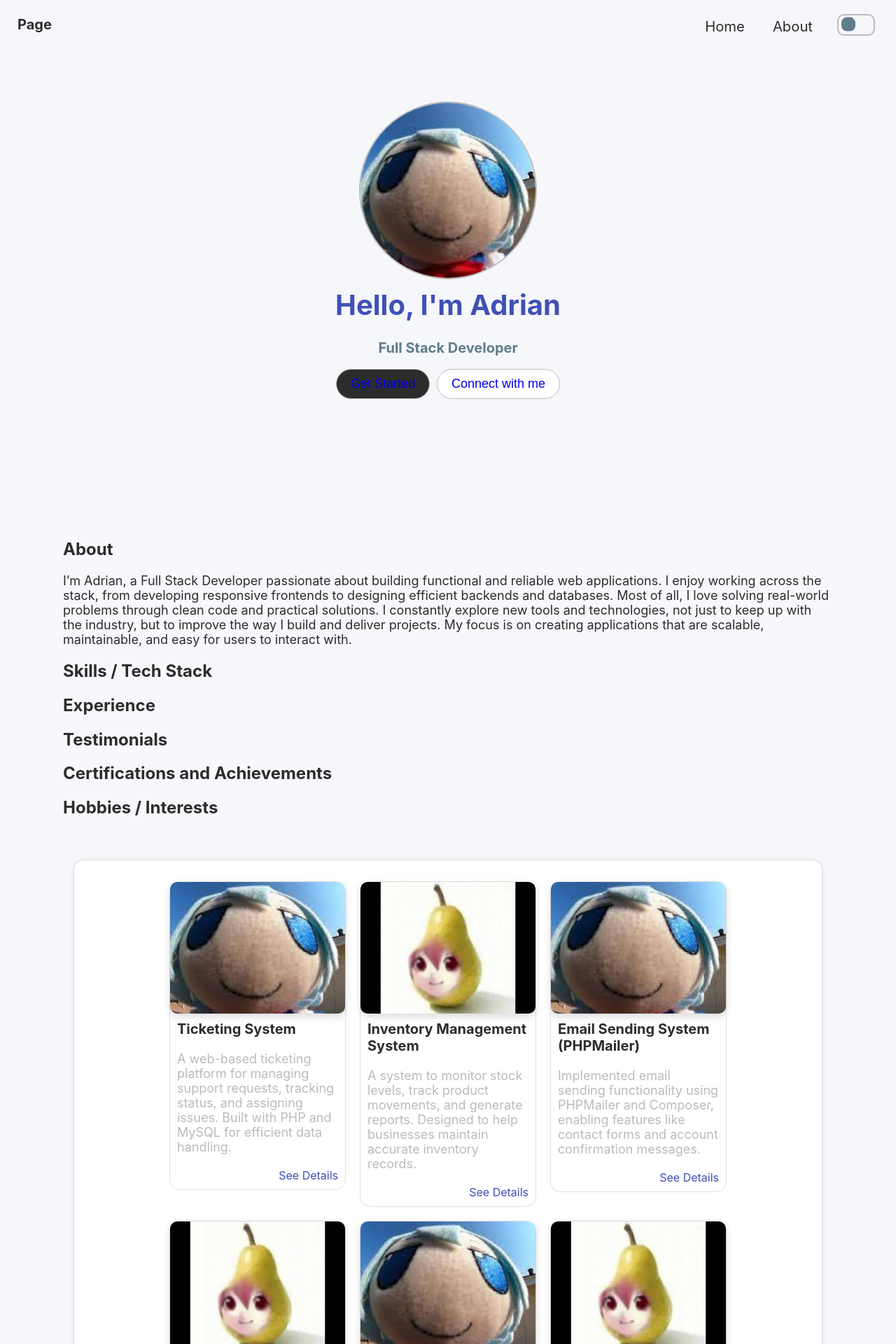
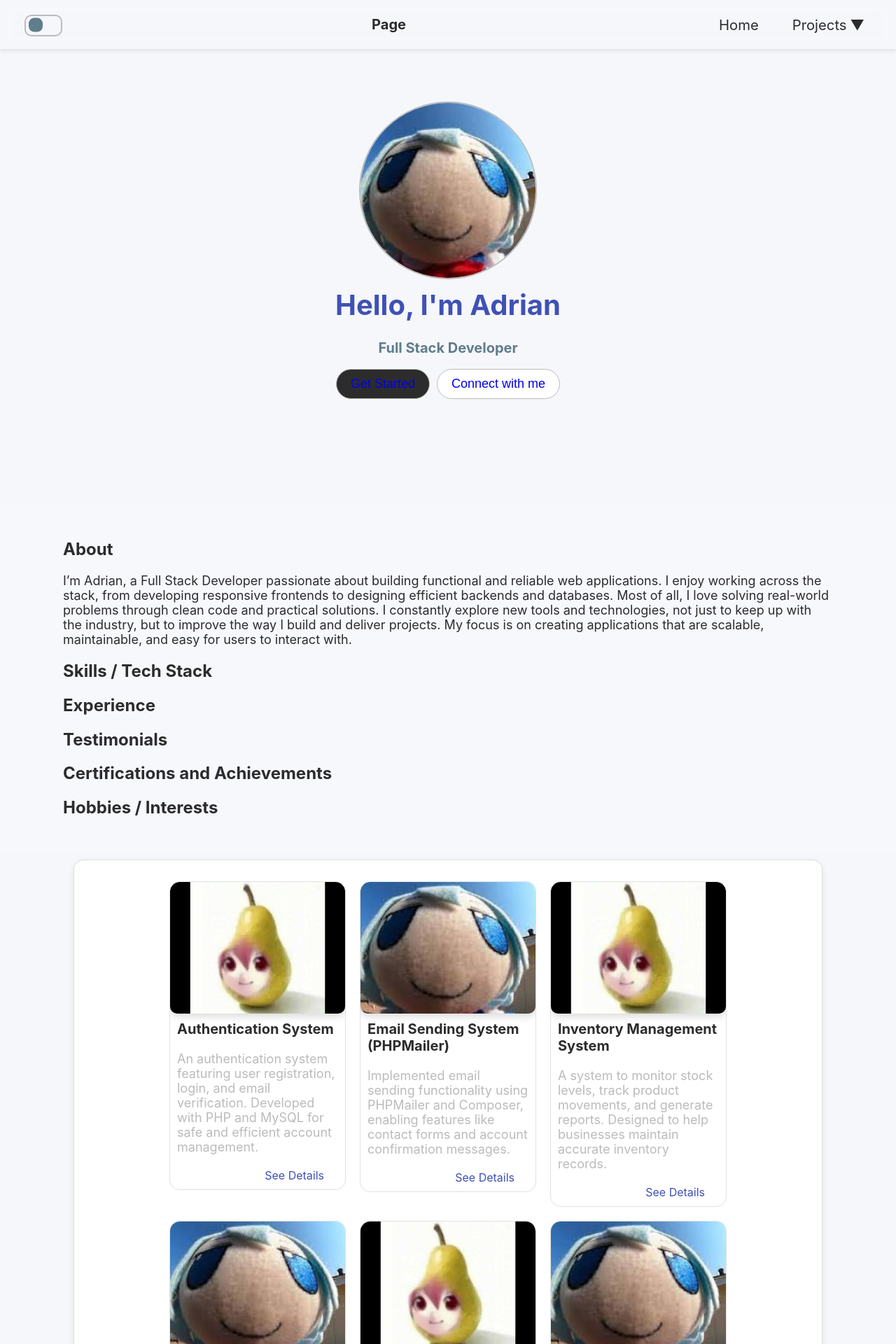
Before and after one commit to PossiblyBread/portfolio, a React (Vite) app: page /portfolio/home in a window 1280 px wide. Shown: the top 1920 px of the page at 70% size. Built offline with nearby package versions, Linux system fonts and the light colour scheme.

Commit message:
modified:   src/components/Card/Card.module.css 	modified:   src/components/Header/Header.jsx 	modified:   src/components/Header/Header.module.css 	modified:   src/pages/Home.jsx

```diff
--- a/src/components/Card/Card.module.css
+++ b/src/components/Card/Card.module.css
@@ -1,10 +1,36 @@
 .card {
+  position: relative;
   color: var(--text-color);
   border-radius: 15px;
   display: flex;
   flex-direction: column;
   justify-content: space-between;
   min-width: 200px;
+  overflow: hidden;
+}
+.card::before {
+  content: "";
+  position: absolute;
+  top: 50%;
+  left: 50%;
+  width: 0;
+  height: 0;
+  background: radial-gradient(circle, var(--primary-color) 0%, transparent 70%);
+  border-radius: 50%;
+  opacity: 0;
+  transform: translate(-50%, -50%);
+  transition: all 0.4s ease;
+  z-index: -1;
+}
+.card:hover {
+  background-color: var(--surface-color);
+  transform: scale(1.03);
+  transition: 0.2s ease-in-out;
+}
+.card:hover::before {
+  width: 250%;
+  height: 250%;
+  opacity: 0.15;
 }
 .card h3,
 .card p {
@@ -52,10 +78,22 @@
   font-size: 16px;
   color: var(--primary-color);
   text-decoration: none;
-  padding: 10px;
+  padding: 10px 30px 10px 10px;
 }
 .cardLink:hover {
-  color: var(--highlight-color);
+    color: var(--highlight-color);
+}
+.cardLink::after {
+  padding-right: 15px;
+  content: " ➜";
+  position: absolute;
+  right: 20px;
+  opacity: 0;
+  transition: all 0.3s ease-in-out;
+}
+.cardLink:hover::after {
+  right: -5px;
+  opacity: 1;
 }
 @media (max-width: 480px) {
   .card {
--- a/src/components/Header/Header.jsx
+++ b/src/components/Header/Header.jsx
@@ -1,30 +1,46 @@
 import { useLocation, NavLink } from "react-router-dom";
 import styles from "./Header.module.css";
 import LightModeSwitch from "../Switch/darkmodeswitch/DarkModeSwitch";
+import { useState } from "react";
 
 function Header() {
     const location = useLocation();
+    const [projectsOpen, setProjectsOpen] = useState(false);
 
     const pageTitles = {
         "/": "Welcome!",
         "/about": "Adrian Adona",
     };
+    const title = pageTitles[location.pathname] || "Page";
 
-    const title = pageTitles[location.pathname] || "Page";
+    const toggleProjects = () => setProjectsOpen(!projectsOpen);
+
+    const isProjectsActive = location.pathname.startsWith("/projects");
 
     return (
         <header className={`${styles.headerNav} glassy-fx`}>
+            <li>
+                <LightModeSwitch />
+            </li>
             <h3>{title}</h3>
             <nav>
-                <ul>
+                <ul className={styles.navList}>
                     <li>
-                        <NavLink to="/" className={({ isActive }) => isActive ? styles.active : undefined} >Home </NavLink>
+                        <NavLink to="/" className={({ isActive  }) => isActive ? styles.active : undefined} > Home </NavLink>
                     </li>
                     <li>
-                        <NavLink to="/about" className={({ isActive }) => isActive ? styles.active : undefined}>About</NavLink>
-                    </li>
-                    <li>
-                        <LightModeSwitch />
+                        <span className={`${styles.dropdownTitle}`} onClick={toggleProjects}>
+                            <span className={`${isProjectsActive ? styles.active : ""}`}>Projects</span>
+                            <span className={`${styles.arrow} ${projectsOpen ? styles.open : ""}`}>▼</span>
+                        </span>
+                        <ul className={`${styles.slide} ${projectsOpen ? styles.open : ""}`}>
+                            <li><NavLink to="/projects/AuthSystem" className={({ isActive }) => isActive ? styles.active : undefined}>Authentication System</NavLink></li>
+                            <li><NavLink to="/projects/EmailSender" className={({ isActive }) => isActive ? styles.active : undefined}>Email Sender</NavLink></li>
+                            <li><NavLink to="/projects/IMS" className={({ isActive }) => isActive ? styles.active : undefined}>Inventory Management System</NavLink></li>
+                            <li><NavLink to="/projects/LedgerSystem" className={({ isActive }) => isActive ? styles.active : undefined}>Ledger System</NavLink></li>
+                            <li><NavLink to="/projects/PayrollSystem" className={({ isActive }) => isActive ? styles.active : undefined}>Payroll System</NavLink></li>
+                            <li><NavLink to="/projects/TicketingSystem" className={({ isActive }) => isActive ? styles.active : undefined}>Ticketing System</NavLink></li>
+                        </ul>
                     </li>
                 </ul>
             </nav>
--- a/src/components/Header/Header.module.css
+++ b/src/components/Header/Header.module.css
@@ -1,10 +1,8 @@
 .headerNav {
   color: var(--text-color);
-  padding: 10px 25px 10px 25px;
-  gap: 1rem;
+  padding: 10px 25px;
   display: flex;
   justify-content: space-between;
-  align-content: center;
   align-items: center;
   max-height: 50px;
   position: fixed;
@@ -12,29 +10,100 @@
   left: 0;
   right: 0;
   z-index: 1000;
+  list-style: none;
+  box-shadow: var(--shadow-soft);
 }
-.headerNav ul {
-  list-style-type: none;
-  overflow: hidden;
+.navList {
+  list-style: none;
+  display: flex;
+  gap: 1rem;
+  align-items: center;
+  margin: 0;
+  padding: 0;
 }
-.headerNav li {
-  float: left;
+.navList li {
+  position: relative;
 }
 .headerNav a {
-  padding: 5px;
+  padding: 5px 10px;
   text-decoration: none;
   display: block;
-  text-align: center;
   color: var(--text-color);
-  margin: 10px 20px 5px 10px;
 }
-.headerNav a:hover {
+.headerNav li:hover {
   color: var(--primary-color);
 }
 .active {
+  position: relative;
   padding: 5px;
   border-radius: 5px;
-  color: var(--highlight-color)!important;
-  background: var(--secondary-color);
-  font-weight: bold;
+  color: var(--highlight-color) !important;
+  text-decoration: none;
 }
+.active::after {
+  content: "";
+  position: absolute;
+  left: 0;
+  bottom: 0;
+  width: 100%;
+  height: 3px;
+  background: var(--highlight-color);
+  border-radius: 3px;
+  transform: scaleX(1);
+  transition: transform 0.3s ease;
+}
+/* Dropdown styling */
+.dropdownTitle {
+  cursor: pointer;
+  padding: 20px;
+  color: var(--text-color);
+  display: block;
+  user-select: none;
+  position: relative;
+}
+.arrow {
+  display: inline-block;
+  margin-left: 5px;
+  transition: transform 0.3s ease;
+}
+.arrow.open {
+  transform: rotate(180deg);
+  color: var(--highlight-color);
+}
+.slide {
+  position: absolute;
+  top: 100%;
+  right: 0;
+  list-style: none;
+  padding-left: 0;
+  padding-top: 10px;
+  width: max-content;
+  max-height: 0;
+  overflow: hidden;
+  box-shadow: none;
+  transition: max-height 0.4s ease, box-shadow 0.3s ease;
+  z-index: 999;
+  border-radius: 10px;
+}
+.slide:hover {
+  color: var(--primary-color);
+}
+.slide.open {
+  max-height: 500px;
+  box-shadow: var(--shadow-soft);
+}
+.slide li {
+  padding: 10px 20px;
+  white-space: nowrap;
+  border-bottom: 1px solid var(--muted-color);
+}
+.slide li:last-child {
+  border-bottom: none;
+}
+.slide li a {
+  color: var(--text-color);
+  display: block;
+}
+.slide li a:hover {
+  color: var(--primary-color);
+}
--- a/src/pages/Home.jsx
+++ b/src/pages/Home.jsx
@@ -42,12 +42,12 @@ function Home() {
 			</div>
 			<div className="centered">
 				<div className="container inlineFLex">
-					<Card src={imageCirno} Name="Ticketing System" Text="A web-based ticketing platform for managing support requests, tracking status, and assigning issues. Built with PHP and MySQL for efficient data handling." variant="smallCard" link="/projects/TicketingSystem" border/>
+					<Card src={imageTeto} Name="Authentication System" Text="An authentication system featuring user registration, login, and email verification. Developed with PHP and MySQL for safe and efficient account management." link="/projects/AuthSystem" variant="smallCard" border/>
+					<Card src={imageCirno} Name="Email Sending System (PHPMailer)" Text="Implemented email sending functionality using PHPMailer and Composer, enabling features like contact forms and account confirmation messages." link="/projects/EmailSender" variant="smallCard" border/>
 					<Card src={imageTeto} Name="Inventory Management System" Text="A system to monitor stock levels, track product movements, and generate reports. Designed to help businesses maintain accurate inventory records." link="/projects/IMS" variant="smallCard" border/>
-					<Card src={imageCirno} Name="Email Sending System (PHPMailer)" Text="Implemented email sending functionality using PHPMailer and Composer, enabling features like contact forms and account confirmation messages." link="/projects/EmailSender" variant="smallCard" border/>
-					<Card src={imageTeto} Name="Login / Register System With Email Verification" Text="A secure authentication system featuring user registration, login, and email verification. Developed with PHP and MySQL for safe and efficient account management." link="/projects/AuthSystem" variant="smallCard" border/>
 					<Card src={imageCirno} Name="Ledger System" Text="A record-keeping tool for managing financial transactions, tracking account balances, and maintaining a clear history of entries. Built with PHP and MySQL." link="/projects/LedgerSystem" variant="smallCard" border/>
 					<Card src={imageTeto} Name="Payroll System" Text="An automated payroll solution that calculates employee net pay with deductions, manages work hours, and generates organized payslips." link="/projects/PayrollSystem" variant="smallCard" border/>
+					<Card src={imageCirno} Name="Ticketing System" Text="A web-based ticketing platform for managing support requests, tracking status, and assigning issues. Built with PHP and MySQL for efficient data handling." variant="smallCard" link="/projects/TicketingSystem" border/>
 				</div>
 			</div>
 			<div className="form-container">
```
